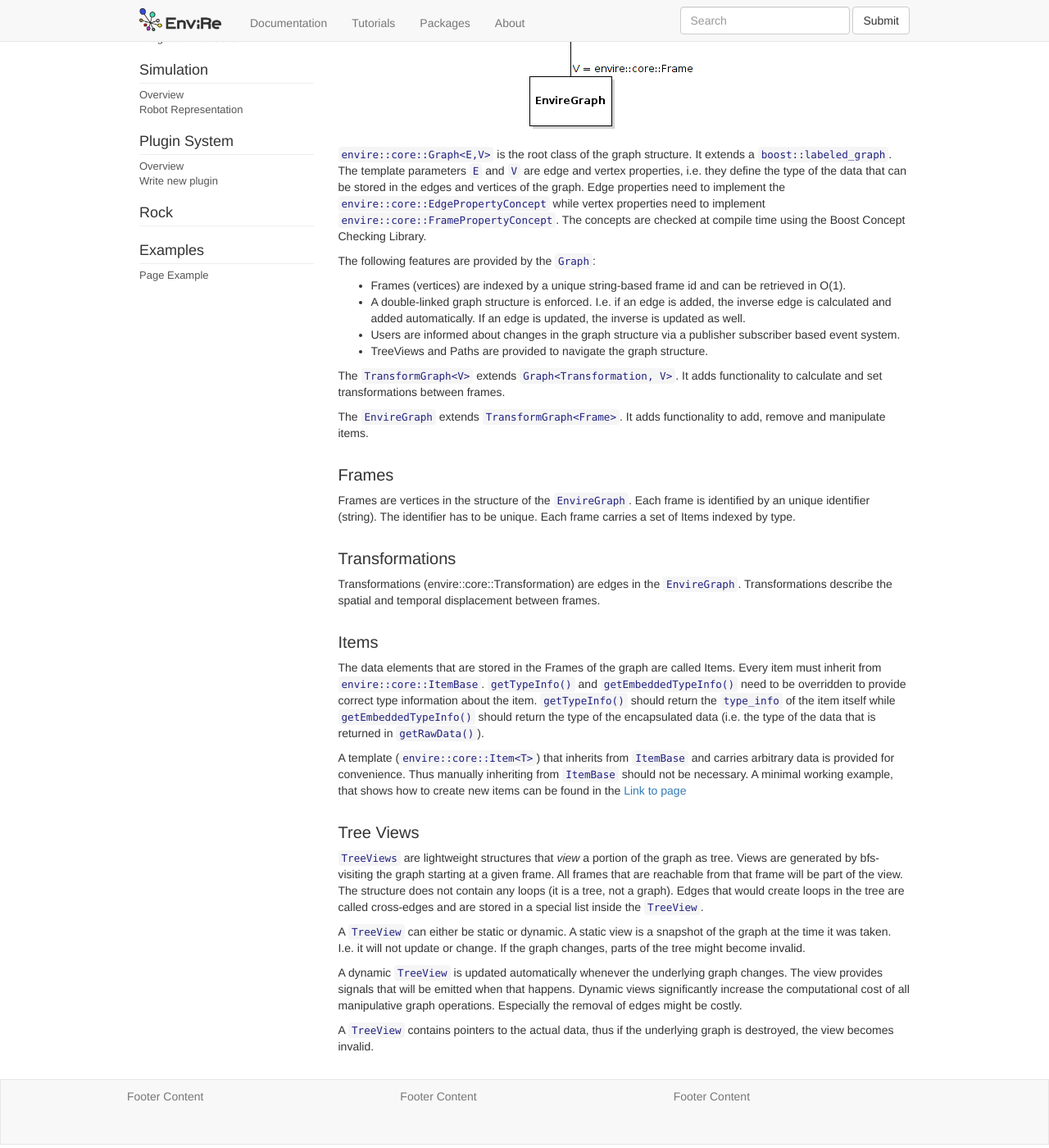
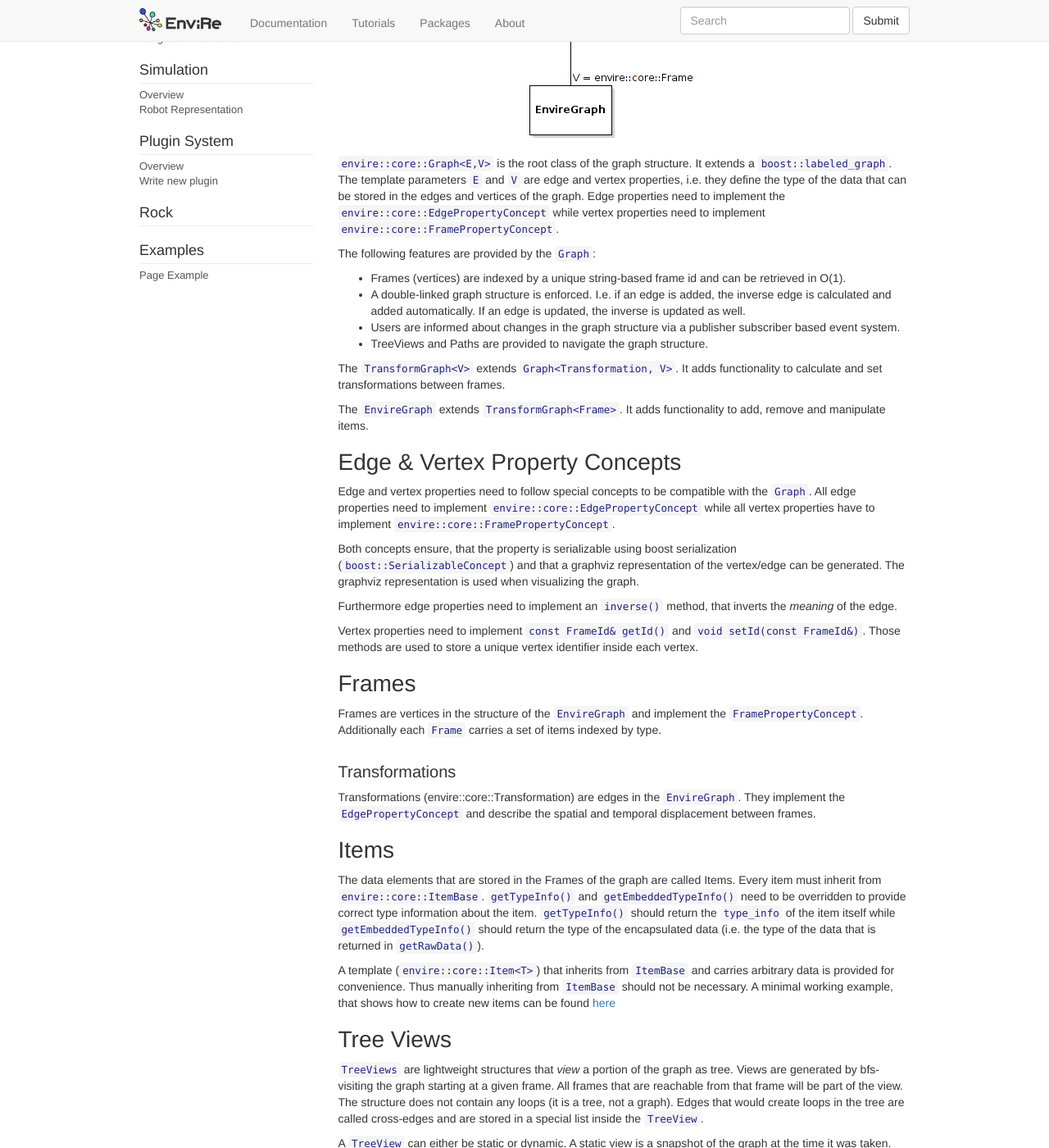
Before and after one commit to envire/envire.github.io, a Jekyll site: the page built from docs/core_graph.md, in a window 1280 px wide and 1400 px high, scrolled down 490 px. Shown: the whole window at 82% size. Built offline with Jekyll 4.4.1, drawn with Linux system fonts in a browser that asks for light colours; nearby versions of some CDN libraries.

Commit message:
graph documentation

```diff
--- a/docs/core_graph.md
+++ b/docs/core_graph.md
@@ -7,7 +7,7 @@ subtitle:
 The envire graph is the backbone of the whole library. It stores arbitrary data
 and time & space transformations between the data.
 
-## Structure
+# Structure
 The graph itself is implemented as inheritance chain. Each class in the chain
 adds some of the functionality.
 
@@ -17,8 +17,7 @@ adds some of the functionality.
 ``envire::core::Graph<E,V>`` is the root class of the graph structure. It extends
 a ``boost::labeled_graph``. The template parameters ``E`` and ``V`` are edge and
 vertex properties, i.e. they define the type of the data that can be stored
-in the edges and vertices of the graph. Edge properties need to implement the ``envire::core::EdgePropertyConcept`` while vertex properties need to implement ``envire::core::FramePropertyConcept``. The concepts are checked at compile time
- using the Boost Concept Checking Library.
+in the edges and vertices of the graph. Edge properties need to implement the ``envire::core::EdgePropertyConcept`` while vertex properties need to implement ``envire::core::FramePropertyConcept``.
 
  The following features are provided by
 the ``Graph``:
@@ -39,17 +38,35 @@ to calculate and set transformations between frames.
 The ``EnvireGraph`` extends ``TransformGraph<Frame>``. It adds functionality to
 add, remove and manipulate items.
 
+## Edge & Vertex Property Concepts
 
-### Frames
-Frames are vertices in the structure of the ``EnvireGraph``. Each frame is
-identified by an unique identifier (string). The identifier has to be unique.
-Each frame carries a set of Items indexed by type.
+Edge and vertex properties need to follow special concepts to be compatible with
+the ``Graph``. All edge properties need to implement ``envire::core::EdgePropertyConcept``
+while all vertex properties have to implement ``envire::core::FramePropertyConcept``.
+
+Both concepts ensure, that the property is serializable using boost serialization
+(``boost::SerializableConcept``) and that a graphviz representation of the
+vertex/edge can be generated. The graphviz representation is used when
+visualizing the graph.
+
+Furthermore edge properties need to implement an ``inverse()`` method, that
+inverts the *meaning* of the edge.
+
+Vertex properties need to implement ``const FrameId& getId()`` and
+``void setId(const FrameId&)``. Those methods are used to store a unique
+vertex identifier inside each vertex.
+
+## Frames
+Frames are vertices in the structure of the ``EnvireGraph`` and implement the
+``FramePropertyConcept``. Additionally each ``Frame`` carries a set of
+items indexed by type.
 
 ### Transformations
 Transformations (envire::core::Transformation) are edges in the ``EnvireGraph``.
-Transformations describe the spatial and temporal displacement between frames.
+They implement the ``EdgePropertyConcept`` and describe the spatial and temporal
+displacement between frames.
 
-### Items
+## Items
 The data elements that are stored in the Frames of the graph are called Items.
 Every item must inherit from `envire::core::ItemBase`. `getTypeInfo()`
 and `getEmbeddedTypeInfo()` need to be overridden to provide correct type information
@@ -60,12 +77,10 @@ the type of the data that is returned in `getRawData()`).
 A template (`envire::core::Item<T>`) that inherits from `ItemBase` and carries
 arbitrary data is provided for convenience. Thus manually inheriting from `ItemBase`
 should not be necessary. A minimal working example, that shows how to create
-new items can be found in the [Link to page]({{site.baseurl}}/tutorials/tutorial_basic_envire_graph_create_new_items.html)
+new items can be found [here]({{site.baseurl}}/tutorials/tutorial_basic_envire_graph_create_new_items.html)
 
 
-
-
-### Tree Views
+## Tree Views
 ``TreeViews`` are lightweight structures that *view* a portion of the graph as tree.
 Views are generated by bfs-visiting the graph starting at a given frame.
 All frames that are reachable from that frame will be part of the view. The structure
```
Also changed, not shown: docs/core_overview.md (+7 -4 lines).
